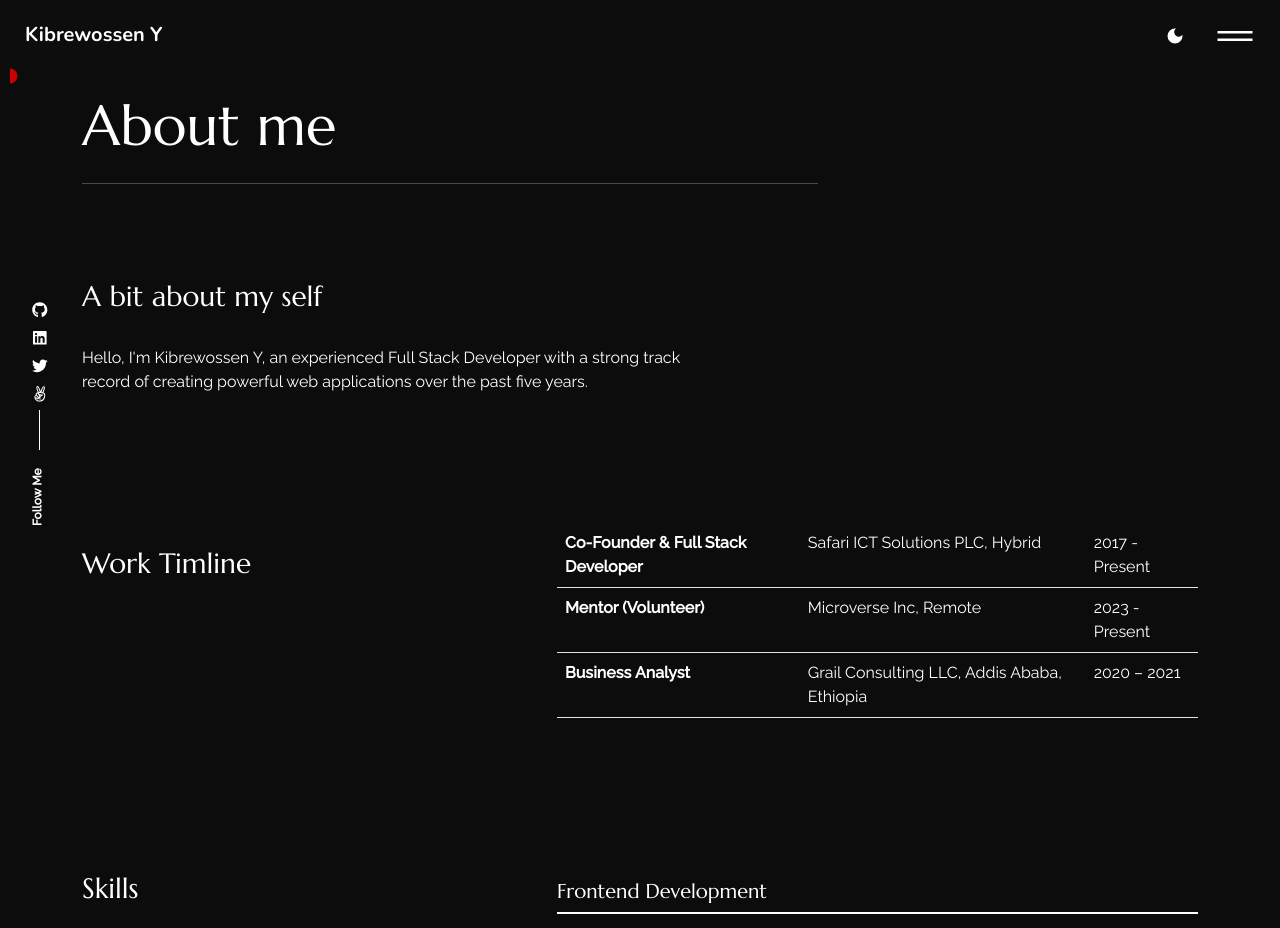
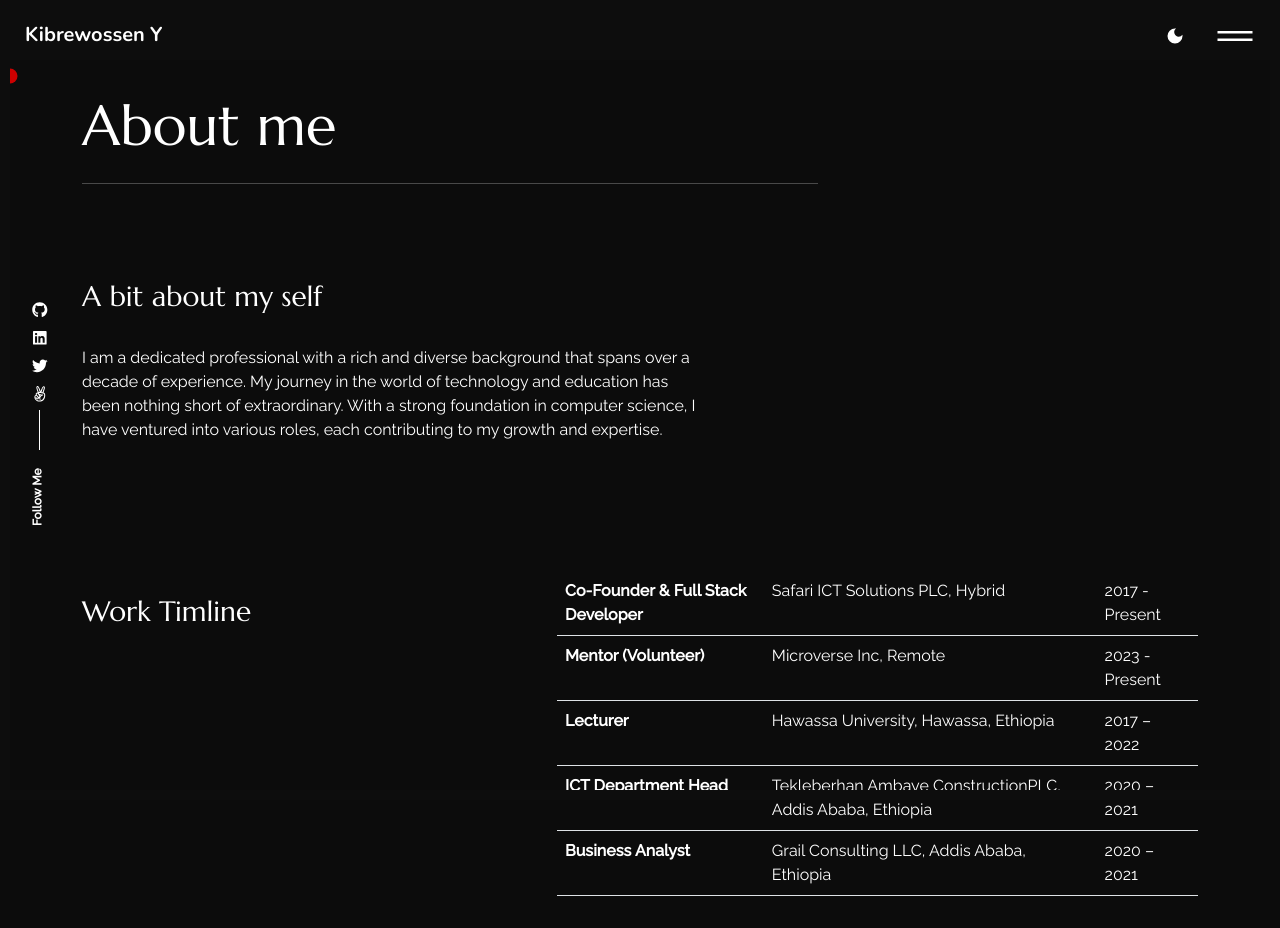
Before and after one commit to akos29/my-profile, a React (Create React App) app: page /about in a window 1280 px wide. Shown: the top 928 px of the page. Built offline with nearby package versions, Linux system fonts and the light colour scheme.

Commit message:
Update content of about me

```diff
--- a/src/content_option.js
+++ b/src/content_option.js
@@ -18,7 +18,18 @@ const introdata = {
 
 const dataabout = {
     title: "A bit about my self",
-    aboutme: "Hello, I'm Kibrewossen Y, an experienced Full Stack Developer with a strong track record of creating powerful web applications over the past five years.",
+    aboutme: `I am a dedicated professional with a rich and diverse background that spans over a decade of experience. My journey in the world of technology and education has been nothing short of extraordinary. With a strong foundation in computer science, I have ventured into various roles, each contributing to my growth and expertise.`,
+    exp1:`As a Co-Founder & Full Stack Developer at Safari ICT Solutions PLC, I had the privilege of playing a pivotal role in establishing and nurturing a thriving ICT company. This journey has not only sharpened my technical skills but has also given me valuable insights into business operations and management.`,
+    exp2: `My commitment to learning and growth led me to become a Mentor (Volunteer) at Microverse Inc, where I share my knowledge and guide the next generation of web developers. Collaborating remotely with talented individuals from around the world has been an enriching experience.`,
+    exp3: `During my tenure as a Lecturer at Hawassa University in Ethiopia, I had the privilege of shaping the minds of future tech leaders. I take great pride in contributing to their educational journey, fostering a culture of innovation, and boosting graduate employability.`,
+
+    exp4: `In the fast-paced world of corporate technology, I stepped into the role of an ICT Department Head at Tekleberhan Ambaye Construction PLC. Here, I harnessed technology to streamline processes, ensuring efficiency and productivity. My innovative solutions, especially during challenging times like the COVID-19 pandemic, earned significant success.`,
+
+    exp5: `As a Business Analyst at Grail Consulting LLC, I focused on optimizing operations and refining processes. My ability to identify opportunities for improvement and implement effective strategies led to enhanced efficiency and more streamlined workflows.`,
+
+    conclusion: ` My career path has been defined by adaptability, dedication, and a continuous thirst for knowledge. I am not only a Full Stack Developer but also a mentor, educator, innovator, and problem-solver. I believe in the transformative power of technology and education to change lives and drive progress.`,
+
+    cta: `I look forward to new challenges and opportunities that lie ahead, always ready to contribute my skills and experiences to make a meaningful impact.`,
 };
 const worktimeline = [{
         jobtitle: "Co-Founder & Full Stack Developer",
@@ -29,6 +40,16 @@ const worktimeline = [{
         jobtitle: "Mentor (Volunteer)",
         where: "Microverse Inc, Remote",
         date: "2023 - Present",
+    },
+    {
+        jobtitle: "Lecturer",
+        where: "Hawassa University, Hawassa, Ethiopia",
+        date: "2017 – 2022",
+    },
+    {
+        jobtitle: "ICT Department Head",
+        where: "Tekleberhan Ambaye ConstructionPLC, Addis Ababa, Ethiopia",
+        date: "2020 – 2021",
     },
     {
         jobtitle: "Business Analyst",
```
